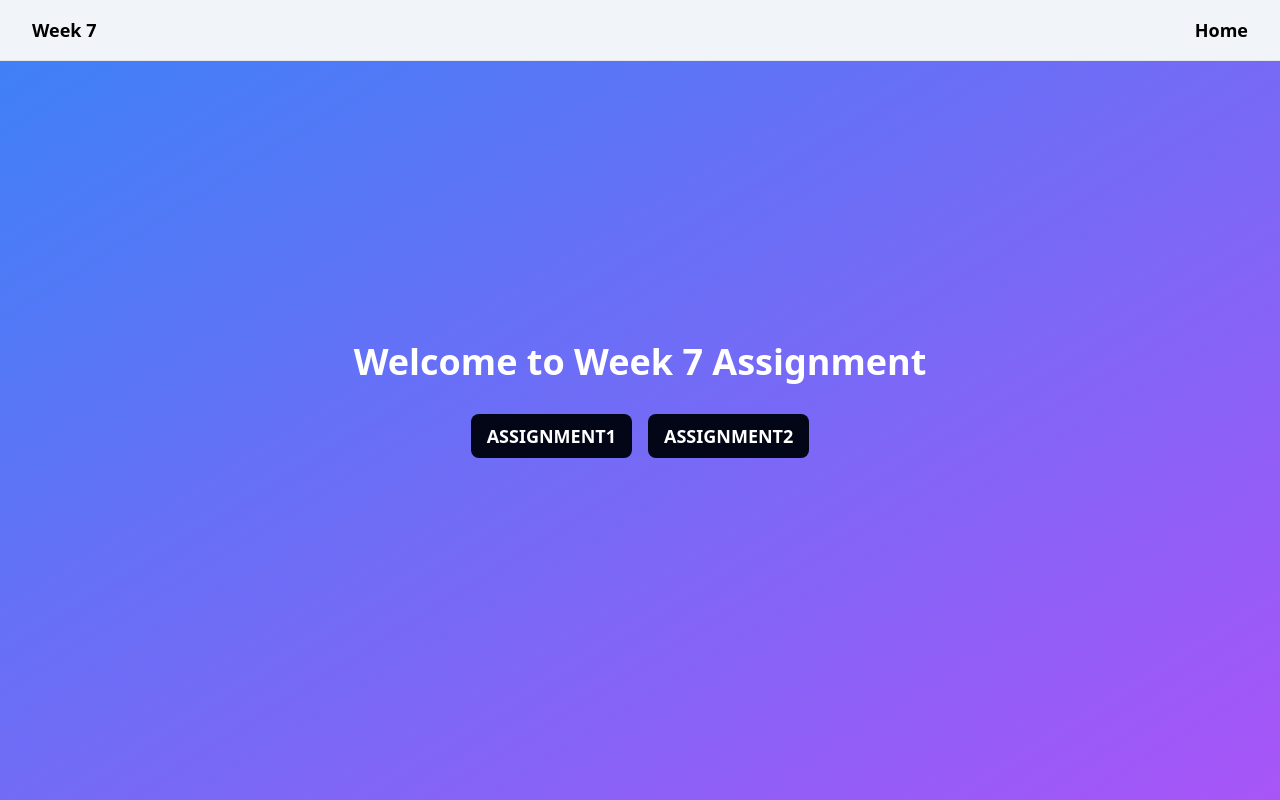
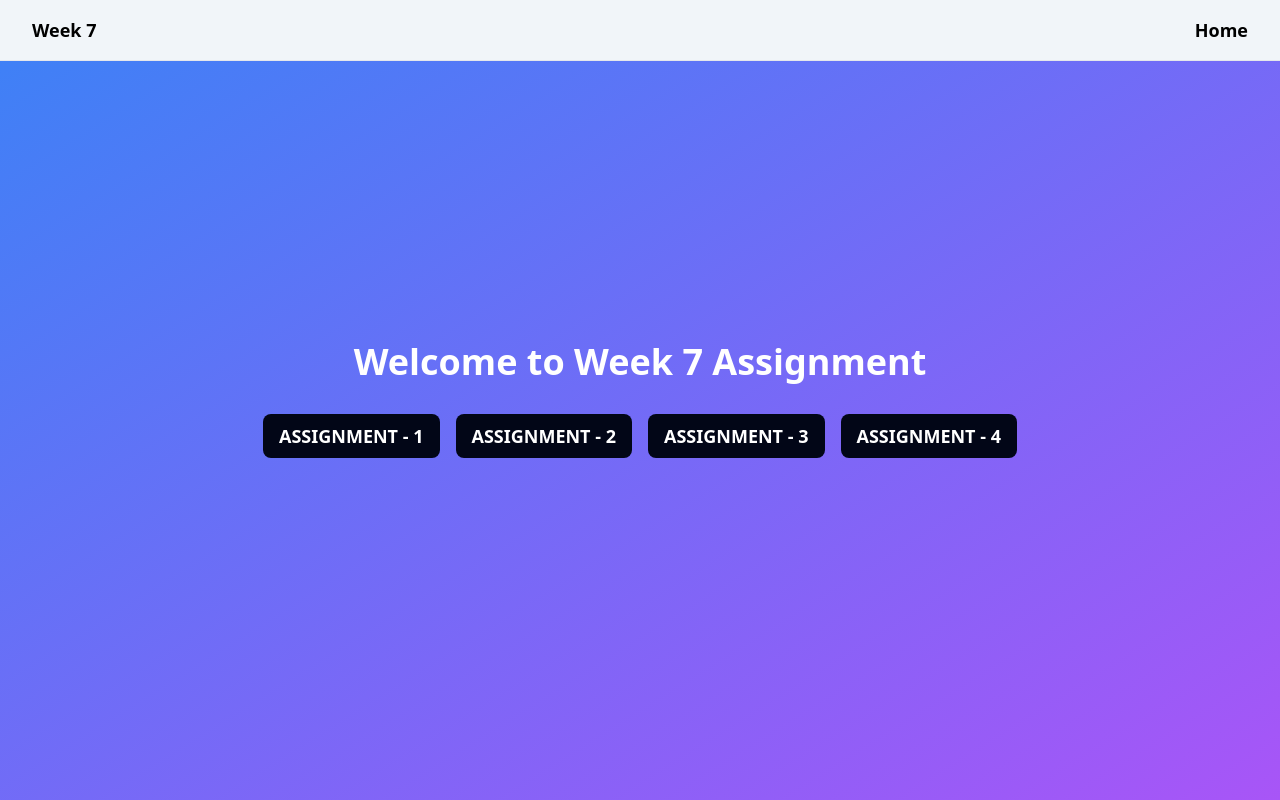
Before and after one commit to FaizanAnwar2801/100xDev_CoHort_Assignment, a React (Vite) app in the folder week-7/: page / in a window 1280 px wide. Built offline with nearby package versions, Linux system fonts and the light colour scheme.

Commit message:
Adding Landing page (Modified)

```diff
--- a/week-7/src/components/Landing.jsx
+++ b/week-7/src/components/Landing.jsx
@@ -1,8 +1,10 @@
 import { Link } from "react-router-dom"
 
 const links = [
-    'assignment1',
-    'assignment2',
+    'assignment - 1',
+    'assignment - 2',
+    'assignment - 3',
+    'assignment - 4',
 ]
 
 const Landing = () => {
```
